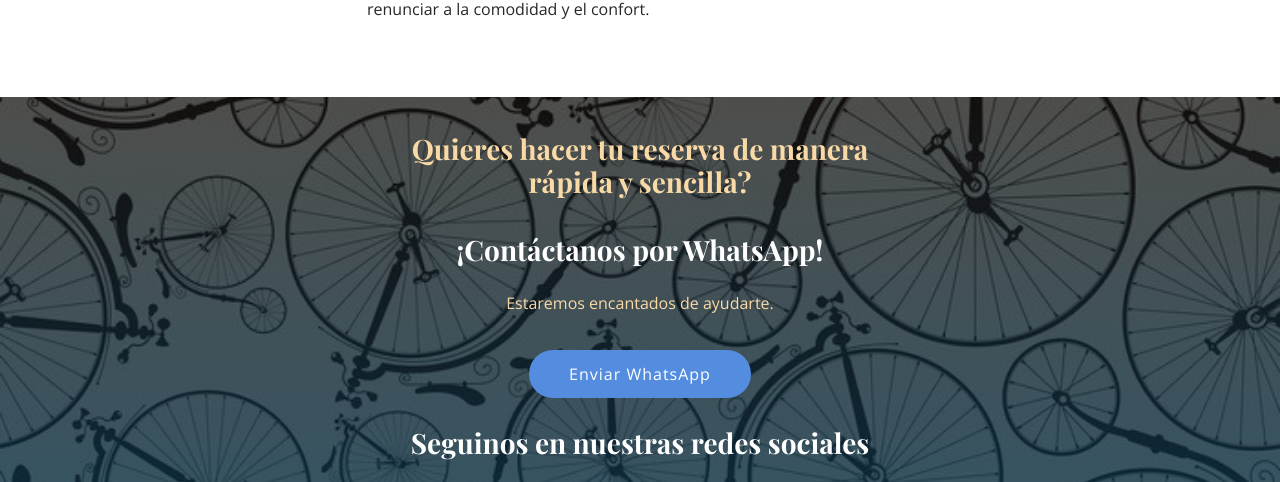
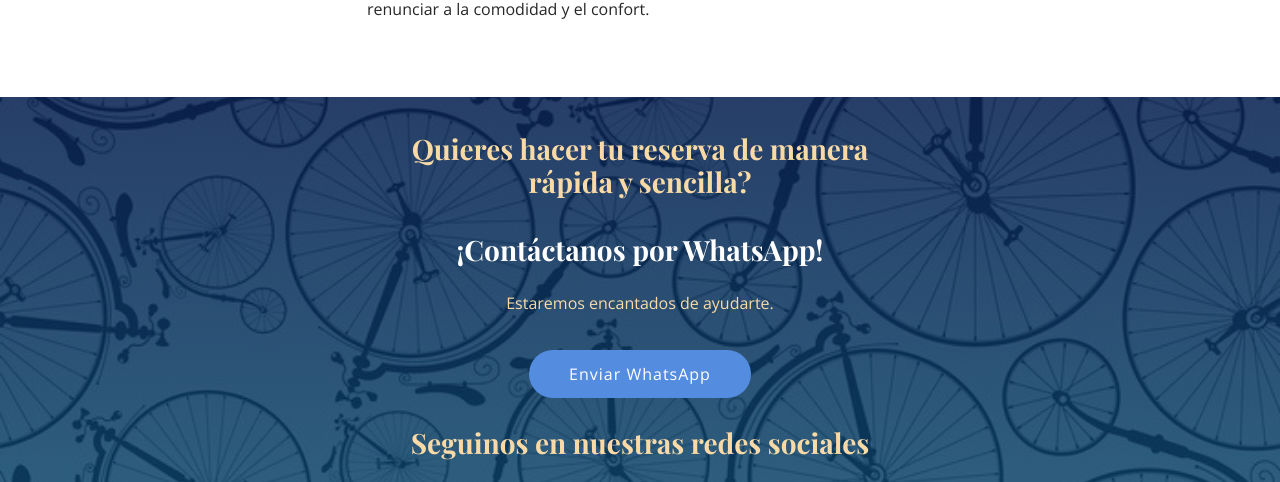
Before and after one commit to GABRIEL3503/hostel-sanma, a plain HTML site: page index.html in a window 1280 px wide. Shown: the part 1799-2281 px from the top of the page. Drawn offline with nearby package versions, Linux system fonts and the light colour scheme; a web font is replaced by a local one.

Commit message:
commits final1.0

```diff
--- a/assets/css/style.css
+++ b/assets/css/style.css
@@ -745,7 +745,7 @@ section {
   margin-top: 18px;;
 }
 .call-to-action {
-  background: linear-gradient(rgba(0, 0, 0, 0.671), rgba(2, 47, 72, 0.8)), url("../img/bicibackrgound/tre.jfif") center center;
+  background: linear-gradient(rgb(1 29 80 / 84%), rgb(0 68 106 / 80%)), url("../img/bicibackrgound/tre.jfif") center center;
   background-size: cover;
   padding: 35px 0;
    margin-top: -8px;
--- a/index.html
+++ b/index.html
@@ -247,7 +247,7 @@
 
           <div class=" redes row justify-content-center">
             <div class="col-lg-6 text-center footer-info">
-              <h3 style="color: white;">Seguinos en nuestras redes sociales</h3>
+              <h3 style="color: var(--color-terceary);">Seguinos en nuestras redes sociales</h3>
 
               <div class="justify-content-center social-links mt-3">
                 <a href="#" class="twitter"><i class="bx bxl-twitter"></i></a>
```
